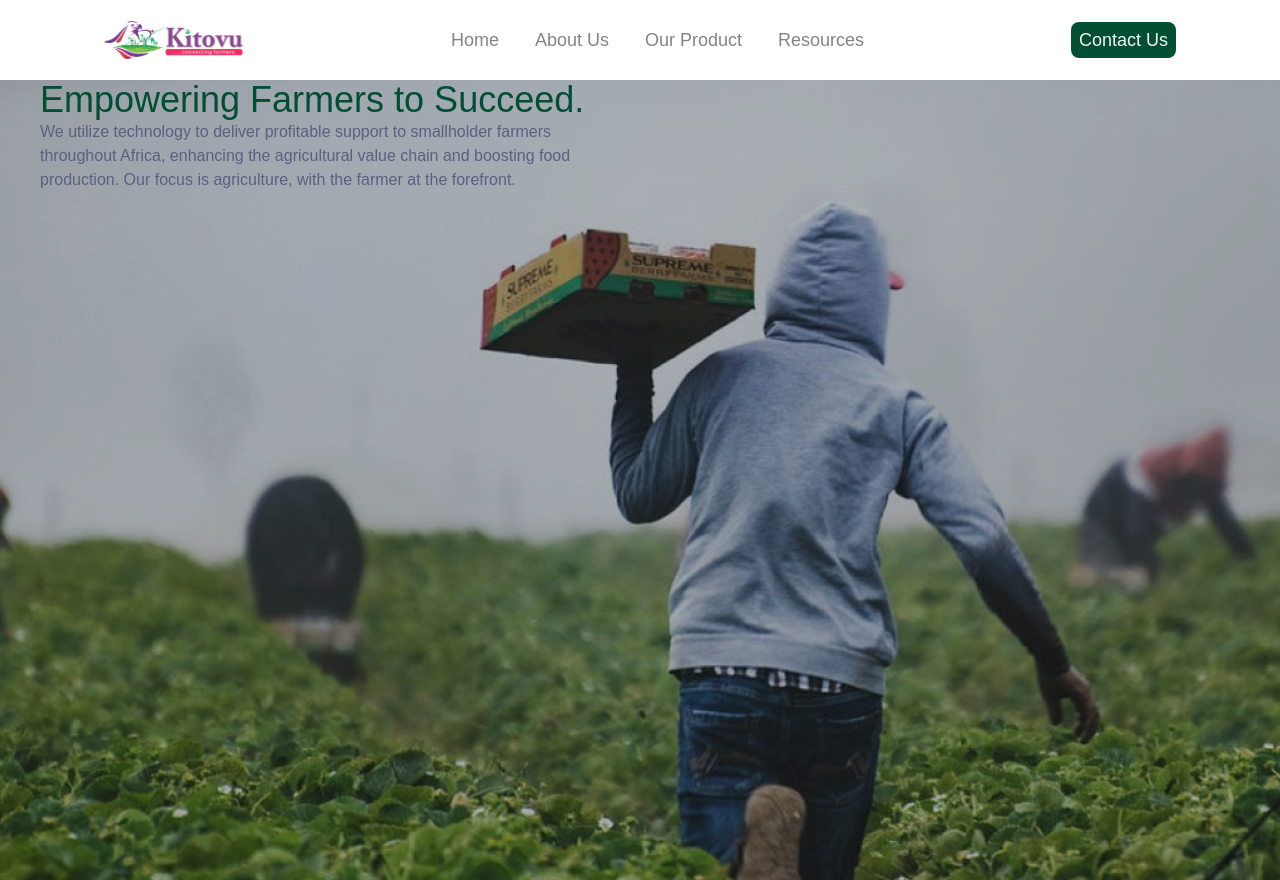
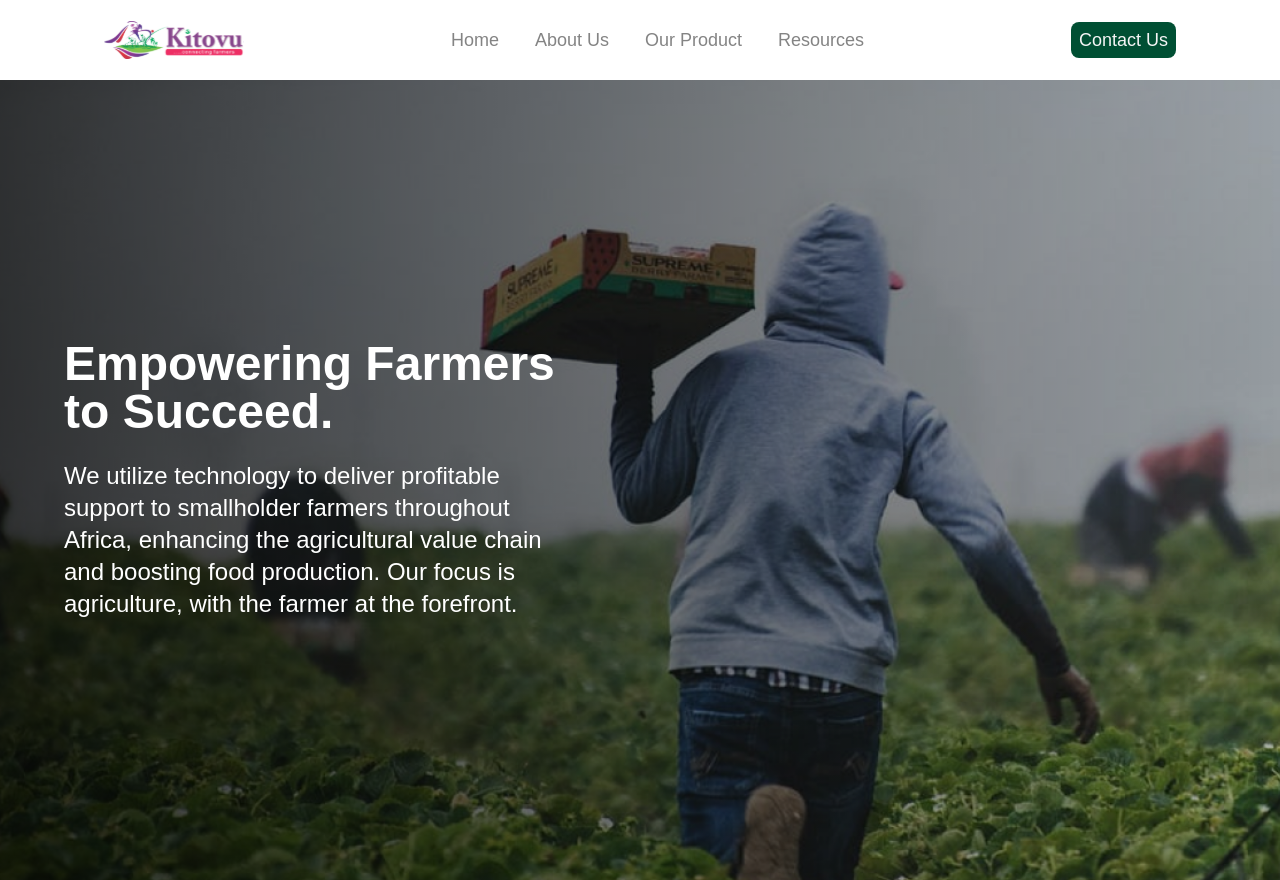
Before and after one commit to LivingHopeDev/kitovu-website-new, a Next.js app: page / in a window 1280 px wide. Built offline with nearby package versions, Linux system fonts and the light colour scheme.

Commit message:
feat: hero section

```diff
--- a/components/Home/Hero.tsx
+++ b/components/Home/Hero.tsx
@@ -2,12 +2,16 @@ import React from "react";
 
 const Hero = () => {
   return (
-    <header className="flex bg-[url('/assets/images/hero.png')] bg-cover bg-center bg-no-repeat w-screen h-screen">
-      <div className="w-1/2 px-10">
-        <h1 className="text-lg md:text-4xl text-whit">
+    <header className="relative flex bg-[url('/assets/images/hero.png')] bg-cover bg-center bg-no-repeat w-screen h-screen">
+      {/* Gradient Overlay */}
+      <div className="absolute inset-0 bg-gradient-to-r from-[rgba(0,0,0,0.7)] to-transparent z-10"></div>
+
+      {/* Content */}
+      <div className="relative z-20 flex flex-col justify-center space-y-6 px-6 sm:px-10 lg:px-16 w-full sm:w-1/2">
+        <h1 className="text-2xl sm:text-3xl md:text-4xl lg:text-5xl font-bold text-white">
           Empowering Farmers to Succeed.
         </h1>
-        <p>
+        <p className="text-lg sm:text-md md:text-xl lg:text-2xl text-white">
           We utilize technology to deliver profitable support to smallholder
           farmers throughout Africa, enhancing the agricultural value chain and
           boosting food production. Our focus is agriculture, with the farmer at
--- a/components/Nav.tsx
+++ b/components/Nav.tsx
@@ -68,9 +68,9 @@ const Nav = () => {
           height={140}
         />
       </div>
-      <div className="hidden sm:block ">
+      <div className="hidden md:block ">
         <NavigationMenu>
-          <NavigationMenuList className="flex justify-between items-center space-x-5 gap-4 border-">
+          <NavigationMenuList className="flex justify-between items-center space-x-5 gap-4">
             {nav.map((item) => (
               <NavigationMenuItem key={item.id} className="nav_text">
                 {item.dropdown ? (
@@ -107,14 +107,14 @@ const Nav = () => {
           </NavigationMenuList>
         </NavigationMenu>
       </div>
-      <div className="hidden sm:flex sm:space-x-3 sm:items-center">
+      <div className="hidden md:flex md:space-x-3 md:items-center">
         <button>
           <Link href="#">
             <p className="contact_btn">Contact Us</p>
           </Link>
         </button>
       </div>
-      <div className="sm:hidden">
+      <div className="md:hidden">
         <img
           src={showModal ? iconClose : hamburger}
           alt="menu-icon"
--- a/styles/custom.css
+++ b/styles/custom.css
@@ -26,6 +26,7 @@ body {
     Ubuntu, Cantarell, "Open Sans", "Helvetica Neue", sans-serif;
   color: var(--primary-color);
   background-color: var(--background-color);
+  overflow-x: hidden;
 }
 
 h1,
```
